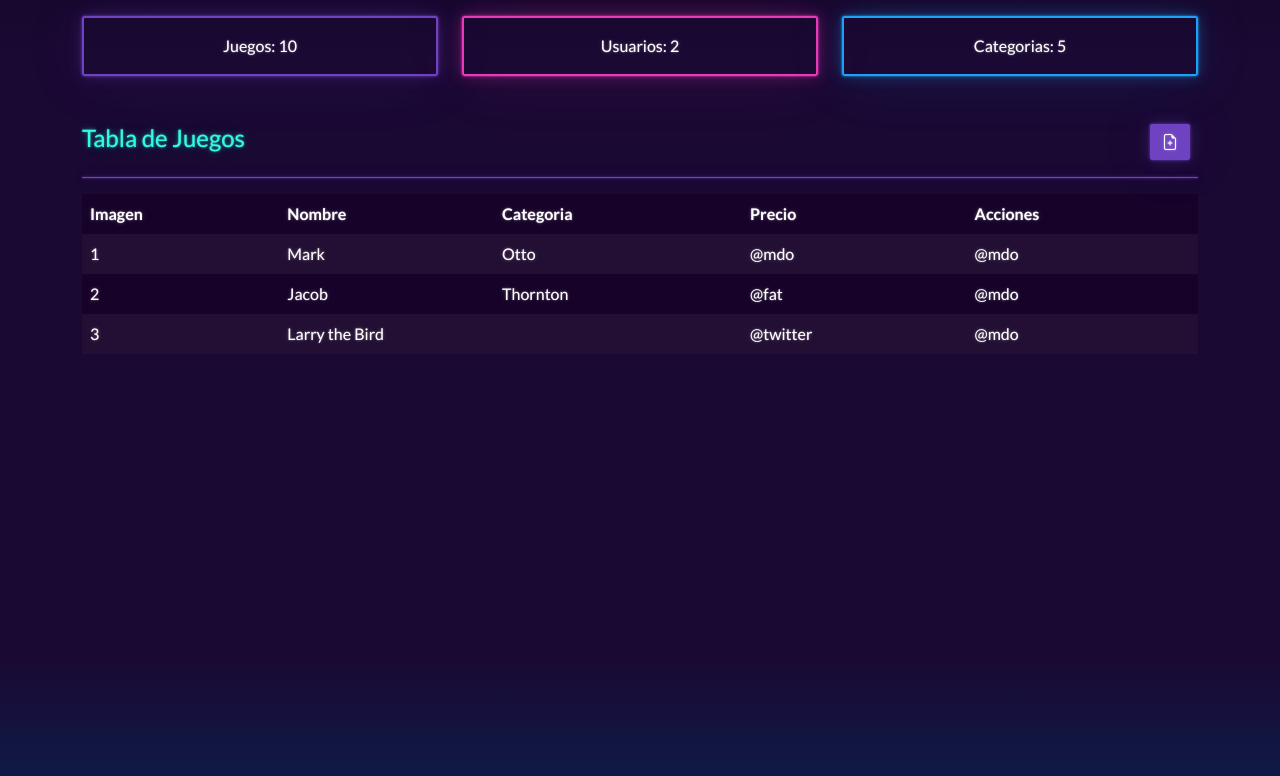
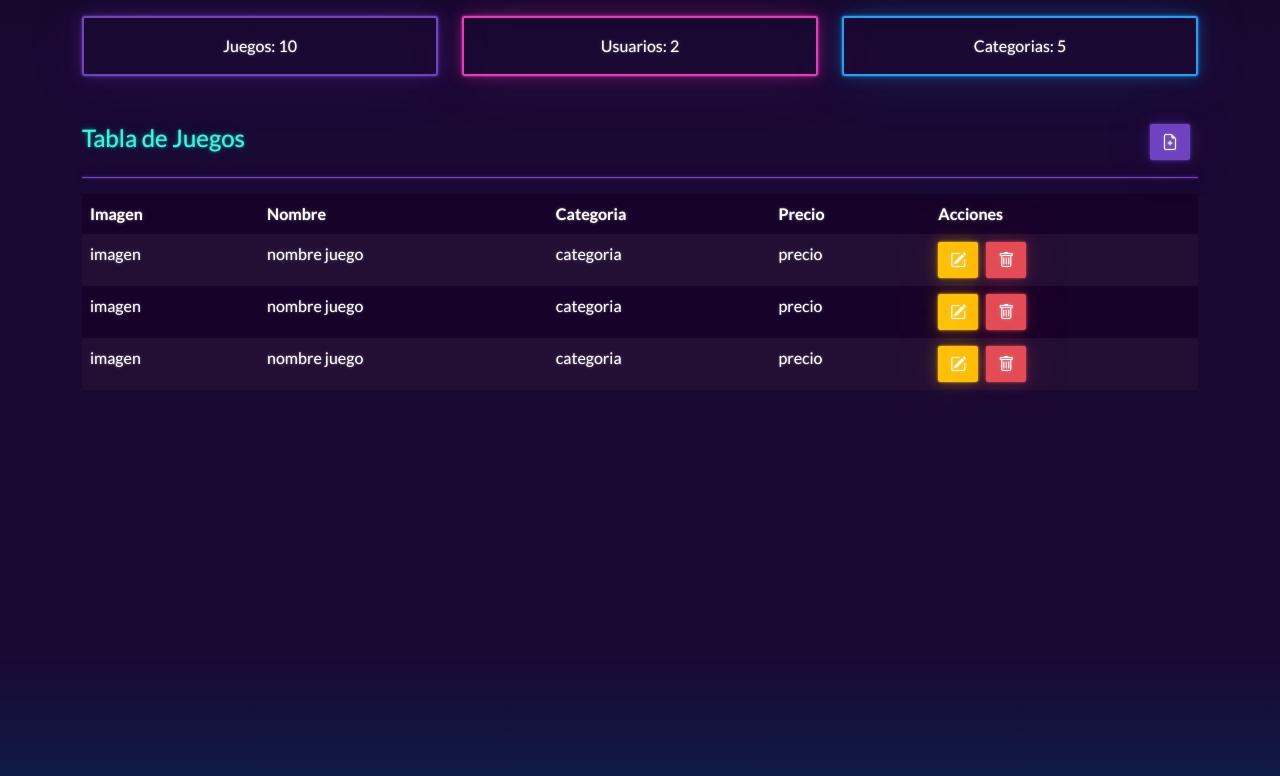
Before and after one commit to nachodev2/rollingGaming, a React (Vite) app: page / in a window 1280 px wide. Shown: the top 776 px of the page. Built offline with nearby package versions, Linux system fonts and the light colour scheme.

Commit message:
cree el componente FilaProducto y lo agregue en el componente Admin

```diff
--- a/src/components/pages/Administrador.jsx
+++ b/src/components/pages/Administrador.jsx
@@ -1,4 +1,5 @@
 import { Table, Container, Card, Row, Col, Button } from "react-bootstrap";
+import FilaProducto from "./producto/FilaProducto";
 
 const Administrador = () => {
   return (
@@ -51,26 +52,9 @@ const Administrador = () => {
           </tr>
         </thead>
         <tbody>
-          <tr>
-            <td>1</td>
-            <td>Mark</td>
-            <td>Otto</td>
-            <td>@mdo</td>
-            <td>@mdo</td>
-          </tr>
-          <tr>
-            <td>2</td>
-            <td>Jacob</td>
-            <td>Thornton</td>
-            <td>@fat</td>
-            <td>@mdo</td>
-          </tr>
-          <tr>
-            <td>3</td>
-            <td colSpan={2}>Larry the Bird</td>
-            <td>@twitter</td>
-            <td>@mdo</td>
-          </tr>
+          <FilaProducto></FilaProducto>
+          <FilaProducto></FilaProducto>
+          <FilaProducto></FilaProducto>
         </tbody>
       </Table>
     </Container>
--- a/src/components/pages/producto/FilaProducto.jsx
+++ b/src/components/pages/producto/FilaProducto.jsx
@@ -1,10 +1,22 @@
+import { Button } from "react-bootstrap"
 
 
 const FilaProducto = () => {
   return (
-    <div>
-
-    </div>
+    <tr>
+      <td>imagen</td>
+      <td>nombre juego</td>
+      <td>categoria</td>
+      <td>precio</td>
+      <td className="">
+        <Button className="me-lg-2 btn btn-warning">
+          <i className="bi bi-pencil-square"></i>
+        </Button>
+        <Button variant="danger">
+          <i className="bi bi-trash"></i>
+        </Button>
+      </td>
+    </tr>
   )
 }
 
```
